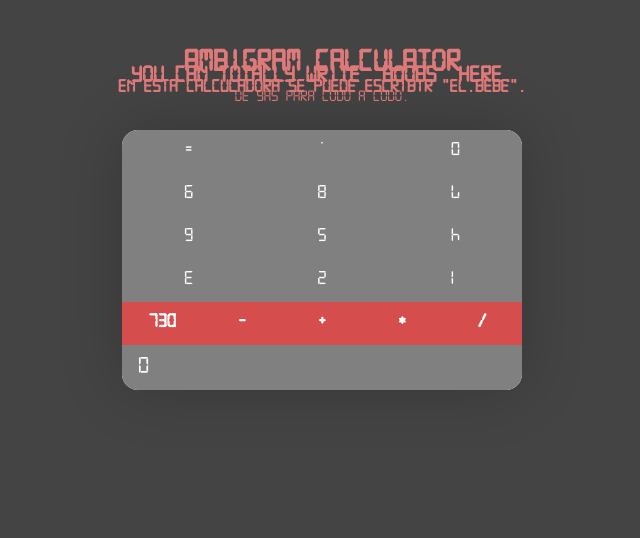
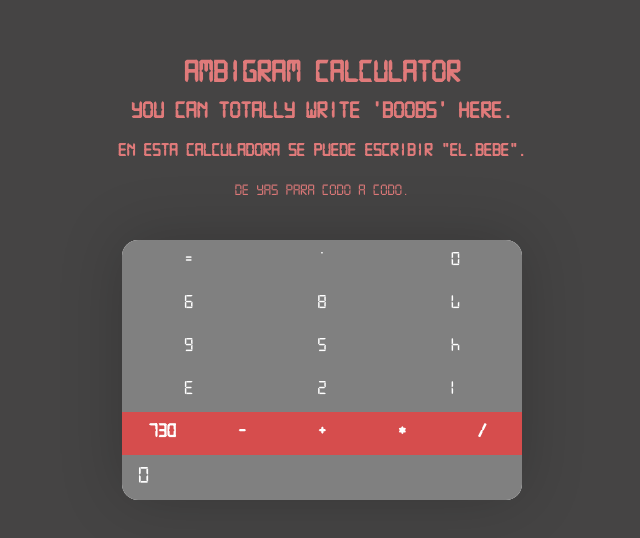
Before and after one commit to yaspyrih/reactCalculator, a React (Create React App) app: page / in a window 1280 px wide. Shown: the top 538 px of the page, without its empty margins (318-958 px from the left). Built offline with nearby package versions, Linux system fonts and the light colour scheme; the HTML template or start-up script is replaced by a standard one.

Commit message:
line-height

```diff
--- a/src/index.css
+++ b/src/index.css
@@ -27,6 +27,7 @@ body {
     display: inline-flexbox;
     flex-direction: column;
     margin: 2em;
+    line-height: 2.5em;
 }
 
 .App {
```
